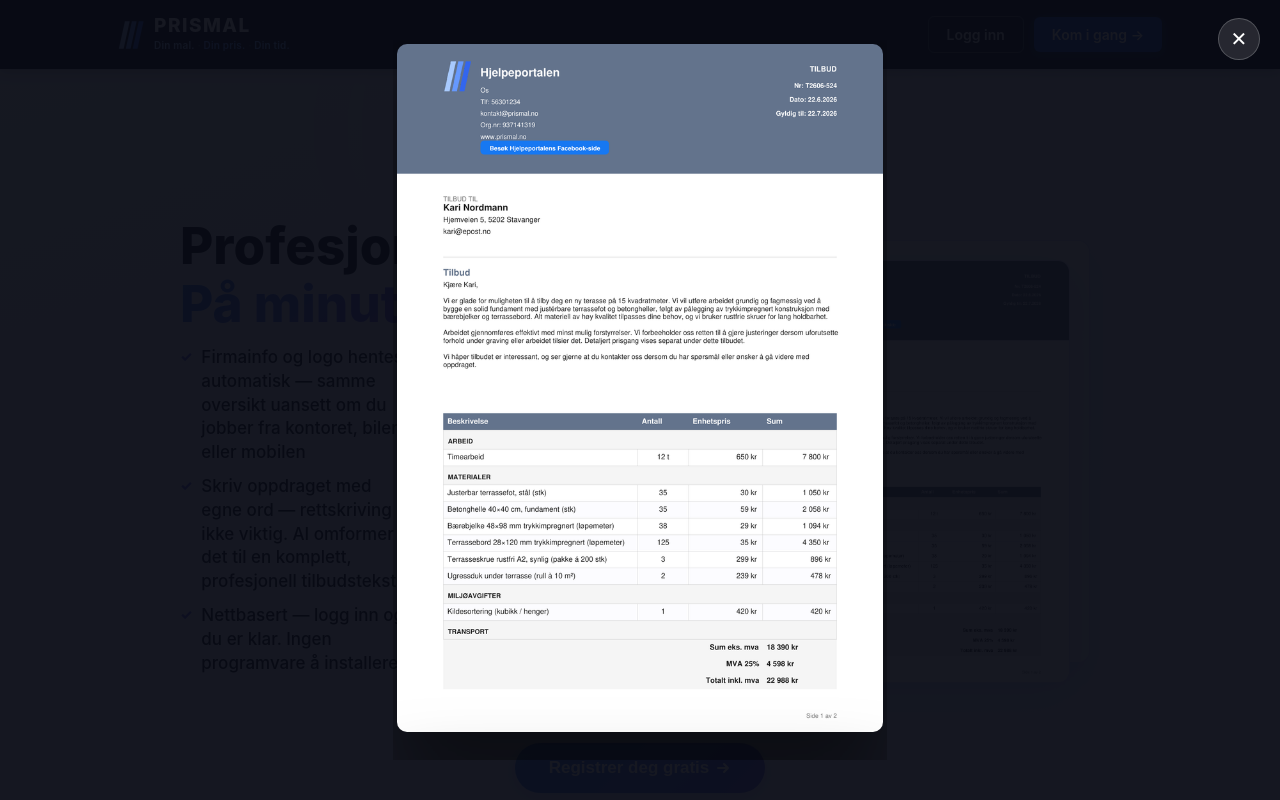
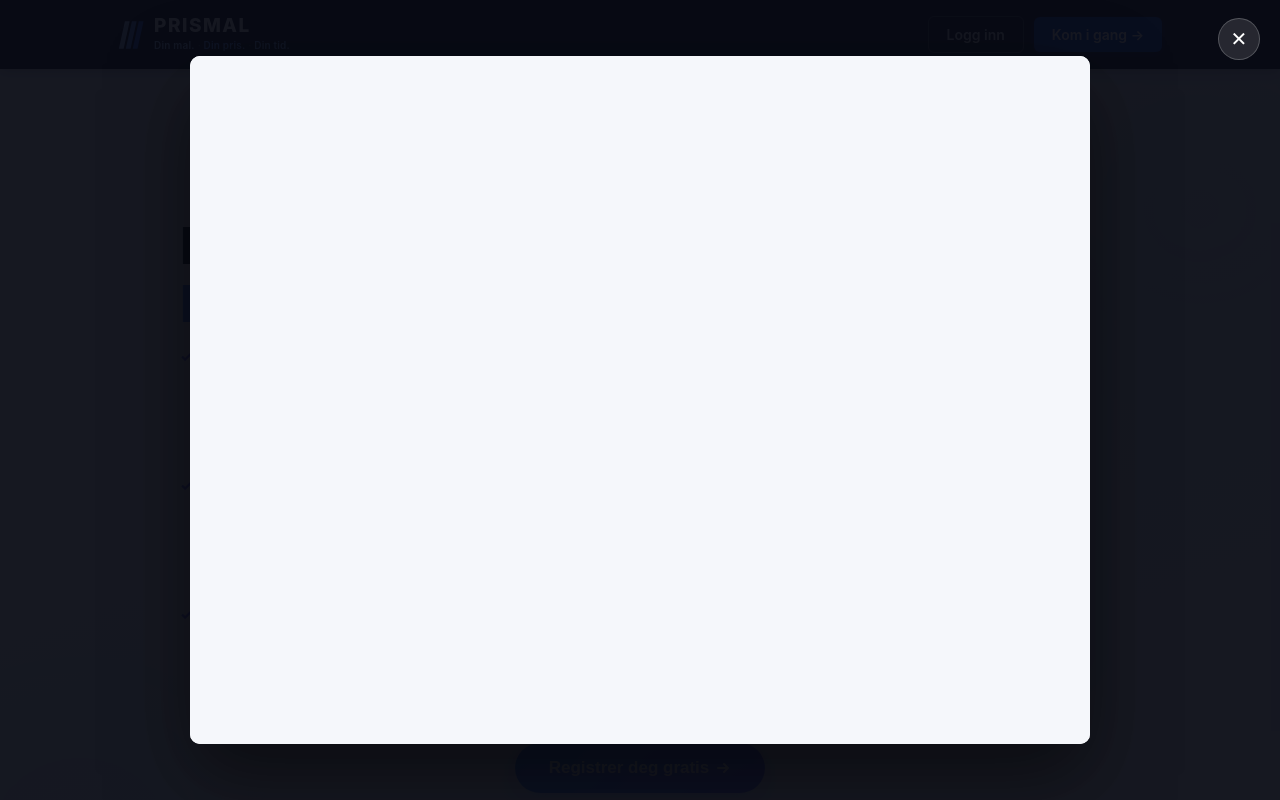
Before and after one commit to anderslura/Prismal, a React (Vite) app: page / in a window 1280 px wide. Both pictures are taken after a click on the element 920 px from the left and 471 px from the top of the page. Shown: the top 800 px of the page. Built offline with nearby package versions, Linux system fonts and the light colour scheme.

Commit message:
Fix: lightbox viser ekte PDF (vektor) i stedet for PNG — permanent løsning på uskarphet på lav-PPI skjermer

```diff
--- a/src/components/Landingsside.jsx
+++ b/src/components/Landingsside.jsx
@@ -167,7 +167,19 @@ export default function Landingsside({ onStart, onRegistrer }) {
             </div>
 
             <div className="l2-hero-bilde-wrapper">
-              <div className="l2-hero-bilde-stack" onClick={() => setLightbox(true)} title="Trykk for å se begge sider i full størrelse">
+              <div
+                className="l2-hero-bilde-stack"
+                onClick={() => {
+                  // Mobil: åpne PDF-en direkte i egen fane — mer stabilt enn iframe i lightbox-overlay
+                  // på mobile nettlesere. Desktop: vis i egendefinert lightbox med ekte PDF (vektor-skarp).
+                  if (window.innerWidth <= 760) {
+                    window.open('/demo/pdf_forside_v2.pdf', '_blank')
+                  } else {
+                    setLightbox(true)
+                  }
+                }}
+                title="Trykk for å se tilbudet i full størrelse"
+              >
                 <img
                   src="/demo/pdf_forside_side2_v2.png"
                   alt="Side 2 av Prismal-tilbud"
@@ -312,20 +324,12 @@ export default function Landingsside({ onStart, onRegistrer }) {
       {lightbox && (
         <div className="l2-lightbox" onClick={() => setLightbox(false)}>
           <button className="l2-lightbox-lukk" onClick={() => setLightbox(false)} aria-label="Lukk">✕</button>
-          <div className="l2-lightbox-sider" onClick={(e) => e.stopPropagation()}>
-            <img
-              src="/demo/pdf_forside_v2_1x.png"
-              srcSet="/demo/pdf_forside_v2_1x.png 1x, /demo/pdf_forside_v2_2x.png 2x"
-              alt="Prismal tilbud forhåndsvisning, side 1"
-              className="l2-lightbox-bilde"
-            />
-            <img
-              src="/demo/pdf_forside_side2_v2_1x.png"
-              srcSet="/demo/pdf_forside_side2_v2_1x.png 1x, /demo/pdf_forside_side2_v2_2x.png 2x"
-              alt="Prismal tilbud forhåndsvisning, side 2"
-              className="l2-lightbox-bilde"
-            />
-          </div>
+          <iframe
+            src="/demo/pdf_forside_v2.pdf"
+            title="Prismal tilbud forhåndsvisning"
+            className="l2-lightbox-pdf"
+            onClick={(e) => e.stopPropagation()}
+          />
         </div>
       )}
 
--- a/src/styles/index.css
+++ b/src/styles/index.css
@@ -1337,36 +1337,21 @@ textarea { resize: vertical; }
 .l2-lightbox-lukk:hover {
   background: rgba(255,255,255,0.22);
 }
-.l2-lightbox-sider {
-  display: flex;
-  flex-direction: column;
-  gap: 28px;
-  justify-content: flex-start;
-  align-items: center;
-  max-width: 100%;
-  max-height: 90vh;
-  overflow-y: auto;
-  padding: 4px;
-  scrollbar-width: none; /* Firefox — skjul scrollbar-linjen, musehjul-scroll fungerer som normalt */
-}
-.l2-lightbox-sider::-webkit-scrollbar {
-  display: none; /* Chrome, Safari, Edge, Brave */
-}
-.l2-lightbox-bilde {
-  /* Større visningsbredde enn før (var min(80vw,460px)) — én side om
-     gangen i stedet for side-ved-side gir mindre nedskalering av PNG-en,
-     som var årsaken til at teksten så uskarp ut på vanlige (ikke-retina)
-     skjermer på web. Mobil var alt skarp siden retina-skjermer kompenserer. */
-  max-width: min(92vw, 720px);
-  max-height: 86vh;
-  width: auto;
-  height: auto;
-  display: block;
+.l2-lightbox-pdf {
+  /* Ekte PDF i lightbox (vektortekst) i stedet for PNG-skjermbilder —
+     PNG-tilnærmingen (med side-om-side, kolonne-layout, srcset 1x/2x,
+     fjernet backdrop-filter) løste aldri uskarphet på vanlige
+     (ikke-Retina) skjermer, fordi et rastrert bilde av tekst alltid er
+     litt softere enn vektortekst — usynlig på Retina (høy PPI), synlig
+     på vanlige skjermer (lav PPI). PDF løser dette permanent: alltid
+     skarp, uansett skjerm, uansett zoom, fordi teksten er vektor. */
+  width: min(92vw, 900px);
+  height: 86vh;
+  border: none;
   border-radius: 10px;
   box-shadow: 0 32px 80px rgba(0,0,0,0.5);
+  background: #fff;
   cursor: default;
-  border: none;
-  outline: none;
 }
 
 /* ── HERO split layout ── */
```
Also changed, not shown: 1 other file (tests, documents, lock files or other folders).
